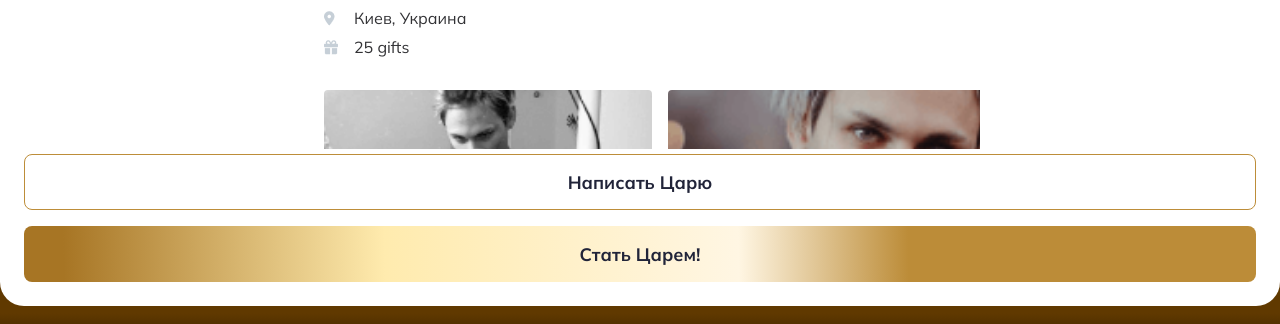
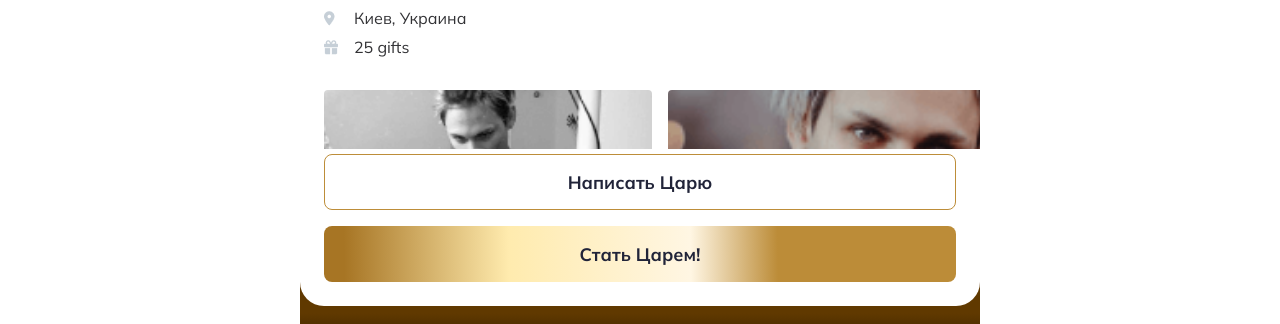
Before and after one commit to webDevT/mountain-king, a website: page app/index.html in a window 1280 px wide. Shown: the part 385-709 px from the top of the page. Drawn offline with nearby package versions, Linux system fonts and the light colour scheme.

Commit message:
stisky button

```diff
--- a/app/sass/style.sass
+++ b/app/sass/style.sass
@@ -240,8 +240,10 @@ swiper-slide
 .fixed-footer
     position: fixed
     width: 100%
+    max-width: 680px
     bottom: 0
-    left: 0
+    left: 50%
+    transform: translateX(-50%)
     z-index: 9999
 .button
     background: #F2F2F2
```
Also changed, not shown: app/css/style.min.css, docs/css/style.min.css.
